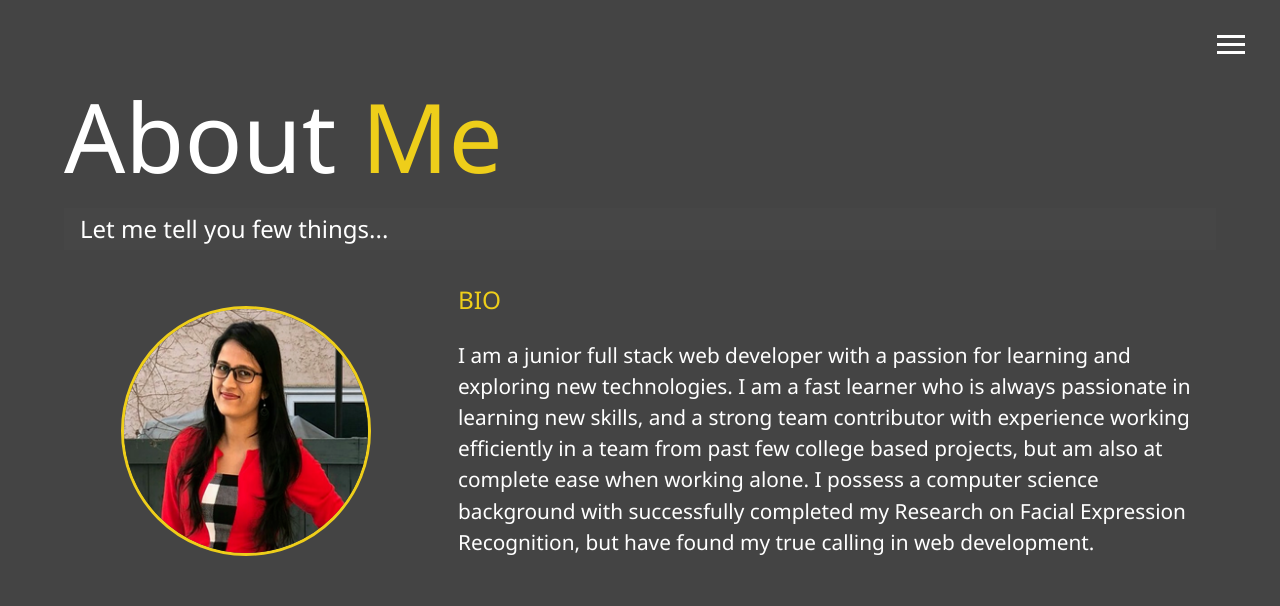
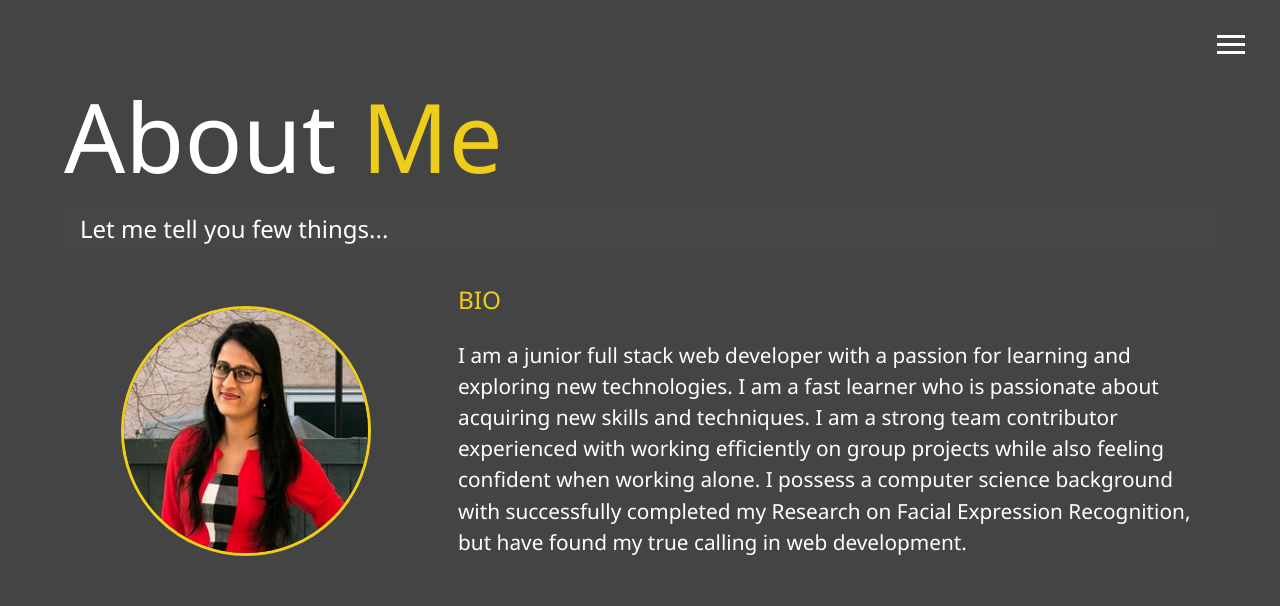
Before and after one commit to jankilighthouse/My_Portfolio, a website: page dist/about.html in a window 1280 px wide. Shown: the top 606 px of the page. Drawn offline with Linux system fonts and the light colour scheme.

Commit message:
bio changes

```diff
--- a/dist/about.html
+++ b/dist/about.html
@@ -56,7 +56,7 @@
     <img src="img/janki.png" alt="Janki Patel" class="bio-image">
   <div class="bio">
     <h3 class="text-secondary">BIO</h3>
-    <p>I am a junior full stack web developer with a passion for learning and exploring new technologies. I am a fast learner who is always passionate in learning new skills, and a strong team contributor with experience working efficiently in a team from past few college based projects, but am also at complete ease when working alone. I possess a computer science background with successfully completed my Research on Facial Expression Recognition, but have found my true calling in web development.
+    <p>I am a junior full stack web developer with a passion for learning and exploring new technologies. I am a fast learner who is passionate about acquiring new skills and techniques. I am a strong team contributor experienced with working efficiently on group projects while also feeling confident when working alone. I possess a computer science background with successfully completed my Research on Facial Expression Recognition, but have found my true calling in web development.
     </p>
   </div>
   <div class="job job-1">
```
